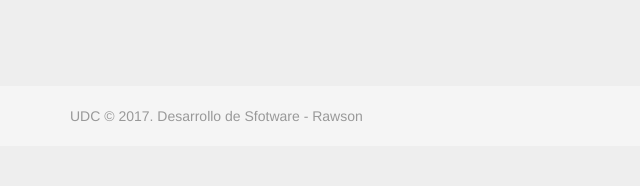
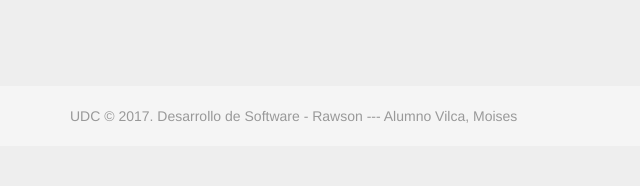
Before and after one commit to mccallizanavilca/pwII2017, a PHP site: page /menu.php in a window 1280 px wide. Shown: the part 614-800 px from the top of the page, without its empty margins (0-640 px from the left). Run offline with PHP 8.4, Linux system fonts and the light colour scheme.

Commit message:
cambios
asdg

```diff
--- a/footer.php
+++ b/footer.php
@@ -7,6 +7,6 @@
 </html>
  <div id="footer">
   <div class="container">
-	<p class="text-muted credit">UDC &copy <?php echo date('Y');?>. Desarrollo de Sfotware - Rawson</p>
+	<p class="text-muted credit">UDC &copy <?php echo date('Y');?>. Desarrollo de Software - Rawson --- Alumno Vilca, Moises</p>
   </div>
 </div>
```
